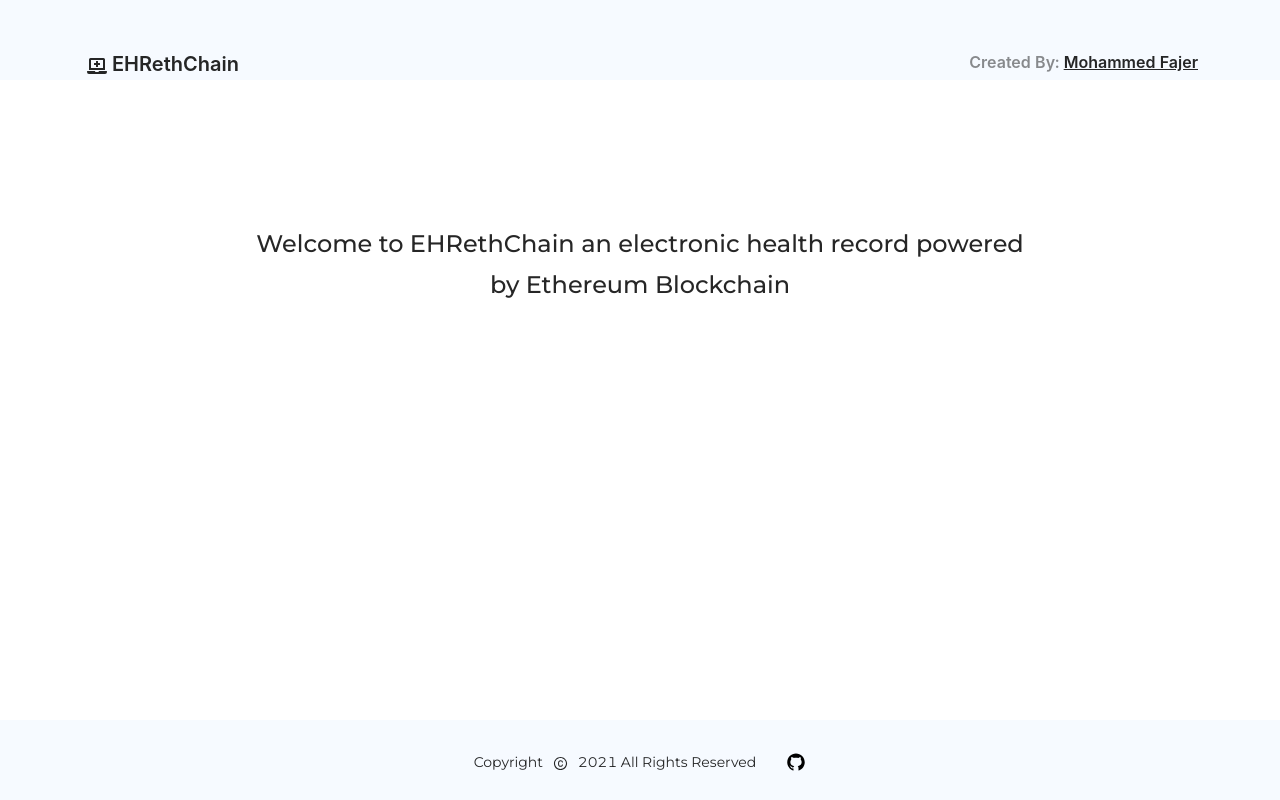
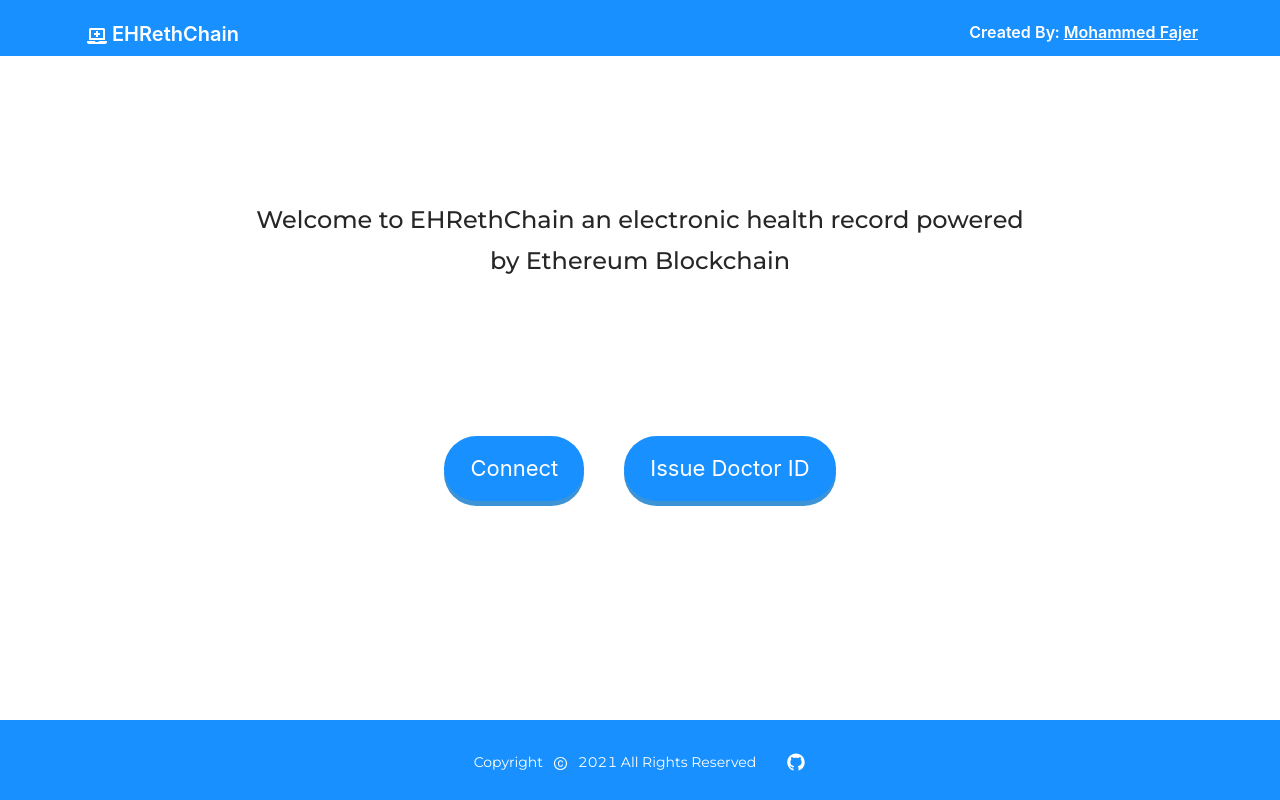
Before and after one commit to johnfelipe/EHRethChain, a React (Create React App) app in the folder client-react-app/: page / in a window 1280 px wide. Built offline with nearby package versions, Linux system fonts and the light colour scheme.

Commit message:
add final landing page design, include page not found component

```diff
--- a/client-react-app/package.json
+++ b/client-react-app/package.json
@@ -3,6 +3,7 @@
   "version": "0.1.0",
   "private": true,
   "dependencies": {
+    "@material-ui/core": "^4.12.1",
     "@nomiclabs/hardhat-ethers": "^2.0.2",
     "@nomiclabs/hardhat-waffle": "^2.0.1",
     "@react-icons/all-files": "^4.1.0",
--- a/client-react-app/src/App.jsx
+++ b/client-react-app/src/App.jsx
@@ -8,10 +8,19 @@ import { Container, Row, Col } from "react-bootstrap";
 
 import { Typography } from "antd";
 
-import Header from "./components/Header";
-import Footer from "./components/Footer";
+import { AiOutlineCopyrightCircle, AiFillGithub } from "react-icons/ai";
 
-import { AiOutlineCopyrightCircle, AiFillGithub } from "react-icons/ai";
+// import Button from "@material-ui/core/Button";
+import Layout from "./components/Layout";
+
+import {
+  BrowserRouter as Router,
+  Route,
+  Switch,
+  Redirect,
+} from "react-router-dom";
+
+import PageNotFound from "./components/NotFound";
 
 // import { AwesomeButton } from "react-awesome-button";
 // import "react-awesome-button/dist/styles.css";
@@ -31,6 +40,7 @@ const { Title, Text } = Typography;
 
 function Main() {
   return (
+    <Layout>
       <main>
         <Container className="main-container">
           <Row>
@@ -49,19 +59,25 @@ function Main() {
             <Col>
               {/* <button className="connect-button">Connect</button> */}
               {/* <Button /> */}
+              <button className="btn blue">Connect</button>
+              <button className="btn blue">Issue Doctor ID</button>
             </Col>
           </Row>
         </Container>
       </main>
+    </Layout>
   );
 }
 
 function App() {
   return (
     <>
-      <Header />
-      <Main></Main>
-      <Footer></Footer>
+      <Router>
+        <Switch>
+          <Route exact path="/" component={Main} />
+          <Route path="*" component={PageNotFound} />
+        </Switch>
+      </Router>
     </>
   );
 }
--- a/client-react-app/src/components/Footer.jsx
+++ b/client-react-app/src/components/Footer.jsx
@@ -4,7 +4,7 @@ import { Container, Row, Col } from "react-bootstrap";
 
 import { AiOutlineCopyrightCircle, AiFillGithub } from "react-icons/ai";
 
-import "./Footer.css";
+import "../styles/footer.css";
 
 function Footer() {
   return (
@@ -12,7 +12,7 @@ function Footer() {
       <Container className="footer-container">
         <Row>
           <Col>
-            <div className="footer-content">
+            <div>
               <span>Copyright</span>
               <span className="copyright-icon">
                 <AiOutlineCopyrightCircle />
--- a/client-react-app/src/components/Header.jsx
+++ b/client-react-app/src/components/Header.jsx
@@ -3,7 +3,7 @@ import { FaLaptopMedical } from "react-icons/fa";
 import { Container, Row, Col } from "react-bootstrap";
 import { Typography } from "antd";
 
-import "./Header.css";
+import "../styles/header.css";
 
 const { Title, Text } = Typography;
 
@@ -15,7 +15,7 @@ function Header() {
         <Row>
           <Col>
             <div className="header-appname">
-              <Title level={4}>
+              <Title level={4} style={{ color: "#fff" }}>
                 <span>
                   <FaLaptopMedical />
                 </span>
@@ -24,10 +24,17 @@ function Header() {
             </div>
           </Col>
           <Col>
-            <Title type="secondary" level={5} className="header-author">
+            <Title
+              type="secondary"
+              level={5}
+              className="header-author"
+              style={{ color: "#fff" }}
+            >
               Created By:{" "}
               <span>
-                <Text underline>Mohammed Fajer</Text>
+                <Text underline style={{ color: "#fff" }}>
+                  Mohammed Fajer
+                </Text>
               </span>
             </Title>
           </Col>
--- /dev/null
+++ b/client-react-app/src/components/Layout.jsx
@@ -0,0 +1,15 @@
+import React from "react";
+import Header from "./Header";
+import Footer from "./Footer";
+
+function Layout(props) {
+  return (
+    <>
+      <Header />
+      {props.children}
+      <Footer />
+    </>
+  );
+}
+
+export default Layout;
--- /dev/null
+++ b/client-react-app/src/components/NotFound.jsx
@@ -0,0 +1,22 @@
+import React from "react";
+
+import { useHistory } from "react-router-dom";
+import { Result, Button } from "antd";
+
+function PageNotFound() {
+  let history = useHistory();
+  return (
+    <Result
+      status="404"
+      title="404"
+      subTitle="Sorry, the page you visited does not exist."
+      extra={
+        <Button type="primary" onClick={() => history.push("/")}>
+          Back Home
+        </Button>
+      }
+    />
+  );
+}
+
+export default PageNotFound;
--- a/client-react-app/src/styles.css
+++ b/client-react-app/src/styles.css
@@ -4,37 +4,6 @@
   margin: 0;
   height: 100vh;
 }
-
-/* .ant-layout-header,
-.ant-layout-footer {
-  background: #f5f5f5;
-}
-
-.ant-layout-header {
-  position: relative;
-}
-
-.ant-layout-footer {
-  line-height: 1.5;
-}
-
-.ant-layout-content {
-  background-color: white;
-}
-.site-page-header-ghost-wrapper {
-  padding: 24px;
-  background-color: #f5f5f5;
-}
-
-.content-container {
-  margin: 25px;
-  background-color: wheat;
-  height: 200px;
-}
-
-.test {
-  padding-top: 20px;
-} */
 
 main {
   flex-grow: 1;
@@ -53,16 +22,35 @@ main {
   /* width: 840px; */
   margin: 70px auto;
   font-family: "Montserrat", sans-serif;
-  font-weight: 500;
+  font-weight: lighter;
+  font-size: 24px;
   /* font-size: 24; */
 }
 
-.main-btn {
+/* start da css for da buttons */
+.btn {
+  border-radius: 37px;
+  padding: 15px 25px;
+  font-size: 22px;
+  text-decoration: none;
+  margin: 20px;
+  color: #fff;
   position: relative;
-  bottom: 0px;
+  display: inline-block;
 }
 
-.footer-container {
-  margin: 25px auto;
-  text-align: center;
+.btn:active {
+  transform: translate(0px, 5px);
+  -webkit-transform: translate(0px, 5px);
+  box-shadow: 0px 1px 0px 0px;
 }
+
+.blue {
+  background-color: #1890ff;
+  box-shadow: 0px 5px 0px 0px #3c93d5;
+}
+
+.blue:hover {
+  background-color: #6fc6ff;
+  color: #fff;
+}
--- a/client-react-app/src/components/Footer.css
+++ b/client-react-app/src/styles/footer.css
@@ -1,11 +1,14 @@
 footer {
-  height: 10%;
-  background-color: #f6faff;
+  height: 7%;
+  background-color: #1890ff;
   font-family: "Montserrat", sans-serif;
+  color: #fff;
+  padding-bottom: 80px;
 }
 
-.copyright {
-  margin-top: 35px;
+.footer-container {
+  margin: 25px auto;
+  text-align: center;
 }
 
 .copyright-icon {
@@ -15,7 +18,7 @@ footer {
 
 .github-icon {
   margin-left: 30px;
-  color: black;
+  color: #fff;
   font-size: 20px;
 }
 
--- a/client-react-app/src/components/Header.css
+++ b/client-react-app/src/styles/header.css
@@ -1,10 +1,10 @@
 header {
-  height: 10%;
-  background-color: #f6faff;
+  height: 7%;
+  background-color: #1890ff;
 }
 
 .header-container {
-  margin: 50px auto;
+  margin: 20px auto;
 }
 
 .header-appname {
```
Also changed, not shown: client-react-app/src/adapters/auth.js (renamed from client-react-app/src/auth.js), 2 other files (tests, documents, lock files or other folders). Lines whose indentation alone changed are shown as unchanged.
